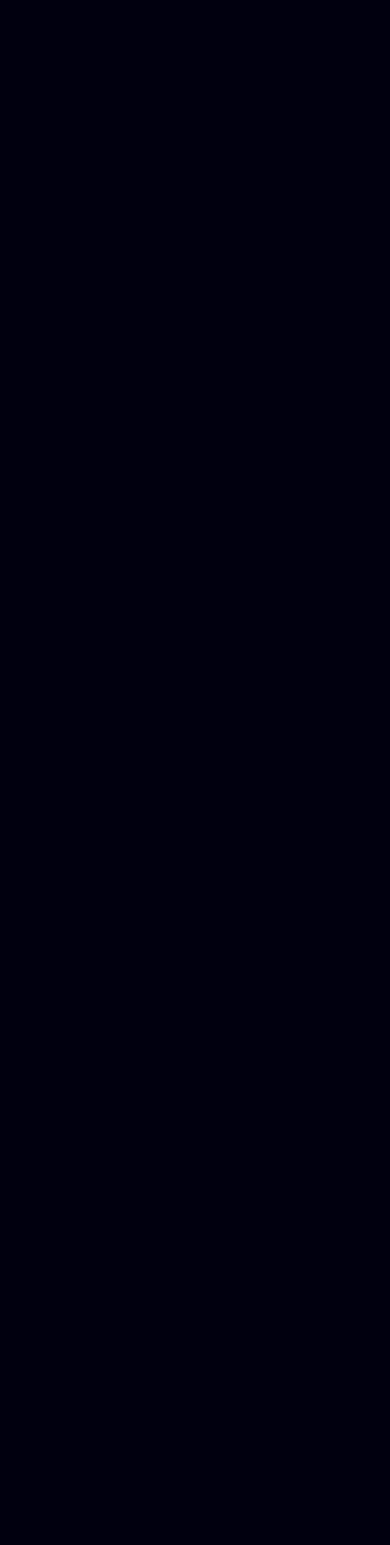
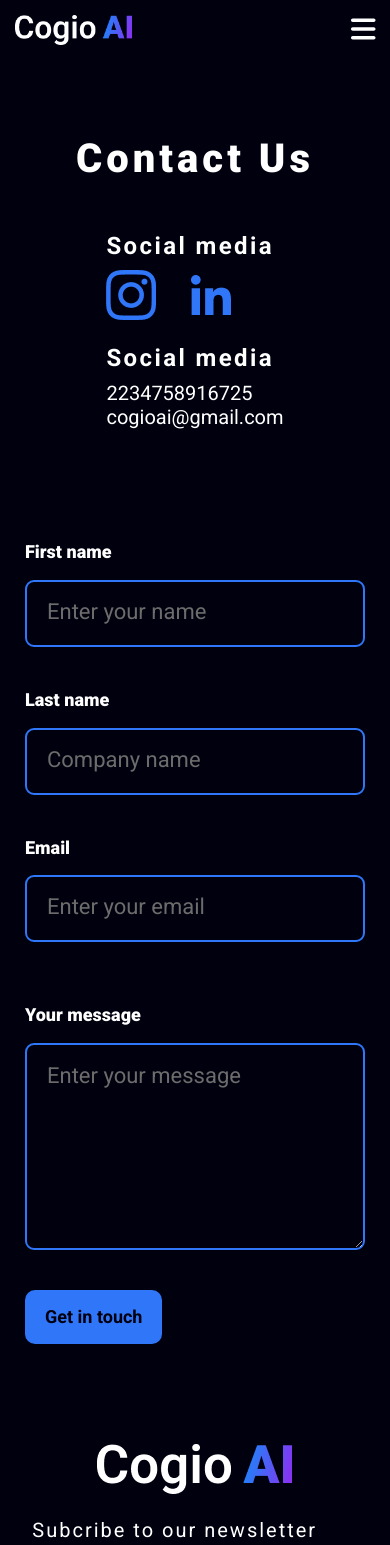
Before and after one commit to HenrikHovhannisyan/kesells-redesign, a React (Create React App) app: page /contact in a window 390 px wide. Before the commit this address had no page. Shown: the top 1545 px of the page. Before the commit the page ends 844 px from the top, so only its background shows below. Built offline with nearby package versions, Linux system fonts and the light colour scheme.

Commit message:
Added Contact Us page

```diff
--- a/src/App.js
+++ b/src/App.js
@@ -22,7 +22,7 @@ function App() {
         <section className="container">
           <img src={Seo_img} className="seo_img" alt="Seo" />
         </section>
-        <Contact />
+        <Contact title="Get in touch" />
       </main>
       <Footer />
     </>
--- a/src/components/contact/Contact.jsx
+++ b/src/components/contact/Contact.jsx
@@ -1,10 +1,10 @@
 import React from "react";
 import Style from "./contact.module.css";
 
-const Contact = () => {
+const Contact = ({ title }) => {
   return (
     <section id={Style.contact} className="container">
-      <h2>Get in touch</h2>
+      {title && <h2>{title}</h2>}
       <form action="">
         <div className={Style.contact_form}>
           <div>
--- a/src/components/contact/contact.module.css
+++ b/src/components/contact/contact.module.css
@@ -103,7 +103,7 @@
 /* md */
 @media screen and (max-width: 768px) {
   #contact {
-    padding-top: 80px;
+    padding-top: 50px;
     padding-bottom: 150px;
   }
 
@@ -118,6 +118,7 @@
   .contact_form {
     flex-direction: column;
     gap: 30px;
+    margin-top: 50px;
   }
 
   .form_input > input,
--- a/src/components/footer/Top.jsx
+++ b/src/components/footer/Top.jsx
@@ -40,7 +40,7 @@ const Top = () => {
           </Link>
         </li>
         <li>
-          <Link to="/" className={Style.list_item}>
+          <Link to="/contact" className={Style.list_item}>
             Contact
           </Link>
         </li>
@@ -49,6 +49,7 @@ const Top = () => {
         <h3 className={Style.info_title}>GET IN TOUCH</h3>
         <p>2234758916725</p>
         <p>cogioai@gmail.com</p>
+        <div className={Style.footer_icons}>
           <Link to="#">
             <img src={Instagram} alt="Instagram" />
           </Link>
@@ -57,6 +58,7 @@ const Top = () => {
           </Link>
         </div>
       </div>
+    </div>
   );
 };
 
--- a/src/components/footer/footer.module.css
+++ b/src/components/footer/footer.module.css
@@ -105,6 +105,11 @@ footer {
   margin-bottom: 9px;
 }
 
+.footer_icons {
+  display: flex;
+  gap: 10px;
+}
+
 /*=============== For medium devices ===============*/
 /* xxl */
 @media screen and (max-width: 1400px) {
@@ -146,8 +151,16 @@ footer {
     text-align: center;
   }
 
+  .logo_section img {
+    margin: auto;
+  }
+
   .logo_section input {
     width: 200px;
+  }
+
+  .footer_icons {
+    justify-content: center;
   }
 }
 
--- a/src/components/header/Header.jsx
+++ b/src/components/header/Header.jsx
@@ -44,7 +44,7 @@ const Header = () => {
             </NavLink>
           </li>
           <li className={Style.item}>
-            <NavLink to="/link" className={`nav_link ${Style.link}`}>
+            <NavLink to="/contact" className={`nav_link ${Style.link}`}>
               Contact
             </NavLink>
           </li>
--- a/src/pages/about/About.jsx
+++ b/src/pages/about/About.jsx
@@ -19,7 +19,7 @@ const About = () => {
         />
         <Top text="Empowering organizations with innovative AI technologies and SEO strategies.”" />
         <Proposition />
-        <Contact />
+        <Contact title="Get in touch" />
       </main>
       <Footer />
     </>
--- /dev/null
+++ b/src/pages/contact-us/ContactUs.jsx
@@ -0,0 +1,43 @@
+import React from "react";
+import Style from "./contact-us.module.css";
+import Header from "../../components/header/Header";
+import Footer from "../../components/footer/Footer";
+import Contact from "../../components/contact/Contact";
+import { Link } from "react-router-dom";
+import Instagram from "../../assets/icons/instagram-50.png";
+import Linkedin from "../../assets/icons/linkedin-50.png";
+
+const ContactUs = () => {
+  return (
+    <>
+      <Header />
+      <main>
+        <section id={Style.contact_us}>
+          <h2>Contact Us</h2>
+          <div className={Style.contact_info}>
+            <div className="">
+              <h3>Social media</h3>
+              <div className={Style.social}>
+                <Link to="#">
+                  <img src={Instagram} alt="Instagram" />
+                </Link>
+                <Link to="#">
+                  <img src={Linkedin} alt="Linkedin" />
+                </Link>
+              </div>
+            </div>
+            <div className="">
+              <h3>Social media</h3>
+              <p>2234758916725</p>
+              <p>cogioai@gmail.com</p>
+            </div>
+          </div>
+        </section>
+        <Contact />
+      </main>
+      <Footer />
+    </>
+  );
+};
+
+export default ContactUs;
--- /dev/null
+++ b/src/pages/contact-us/contact-us.module.css
@@ -0,0 +1,75 @@
+#contact_us {
+  margin: 160px auto 0;
+  padding: 0 15px;
+  max-width: 1350px;
+}
+
+#contact_us > h2 {
+  font-family: Roboto;
+  font-size: 40px;
+  font-weight: 900;
+  line-height: 47px;
+  letter-spacing: 0.1em;
+  text-align: center;
+}
+
+.contact_info {
+  margin-top: 100px;
+  display: grid;
+  grid-template-columns: auto auto;
+}
+
+.contact_info h3 {
+  font-family: Roboto;
+  font-size: 24px;
+  font-weight: 700;
+  line-height: 28.13px;
+  letter-spacing: 0.1em;
+  margin-bottom: 40px;
+}
+
+.contact_info p {
+  font-family: Roboto;
+  font-size: 20px;
+  font-weight: 400;
+  line-height: 23.44px;
+}
+
+.social {
+  display: flex;
+  gap: 30px;
+}
+
+/*=============== For medium devices ===============*/
+/* xxl */
+@media screen and (max-width: 1400px) {
+  #contact_us {
+    max-width: 850px;
+  }
+}
+/* xl */
+@media screen and (max-width: 1200px) {
+  #contact_us {
+    max-width: 750px;
+    margin-top: 75px;
+  }
+}
+/* lg */
+@media screen and (max-width: 992px) {
+}
+/* md */
+@media screen and (max-width: 768px) {
+  .contact_info {
+    grid-template-columns: auto;
+    gap: 20px;
+    justify-content: center;
+    margin-top: 50px;
+  }
+
+  .contact_info h3 {
+    margin-bottom: 10px;
+  }
+}
+/* md */
+@media screen and (max-width: 576px) {
+}
--- a/src/route.js
+++ b/src/route.js
@@ -3,6 +3,7 @@ import { BrowserRouter, Route, Routes } from "react-router-dom";
 import App from "./App";
 import About from "./pages/about/About";
 import Blog from "./pages/blog/Blog";
+import ContactUs from "./pages/contact-us/ContactUs";
 
 const RouteList = () => {
   return (
@@ -11,6 +12,7 @@ const RouteList = () => {
         <Route path="/" element={<App />} />
         <Route path="/about" element={<About />} />
         <Route path="/blog" element={<Blog />} />
+        <Route path="/contact" element={<ContactUs />} />
       </Routes>
     </BrowserRouter>
   );
```
Also changed, not shown: src/assets/icons/instagram-50.png (added), src/assets/icons/linkedin-50.png (added). Lines whose indentation alone changed are shown as unchanged.
